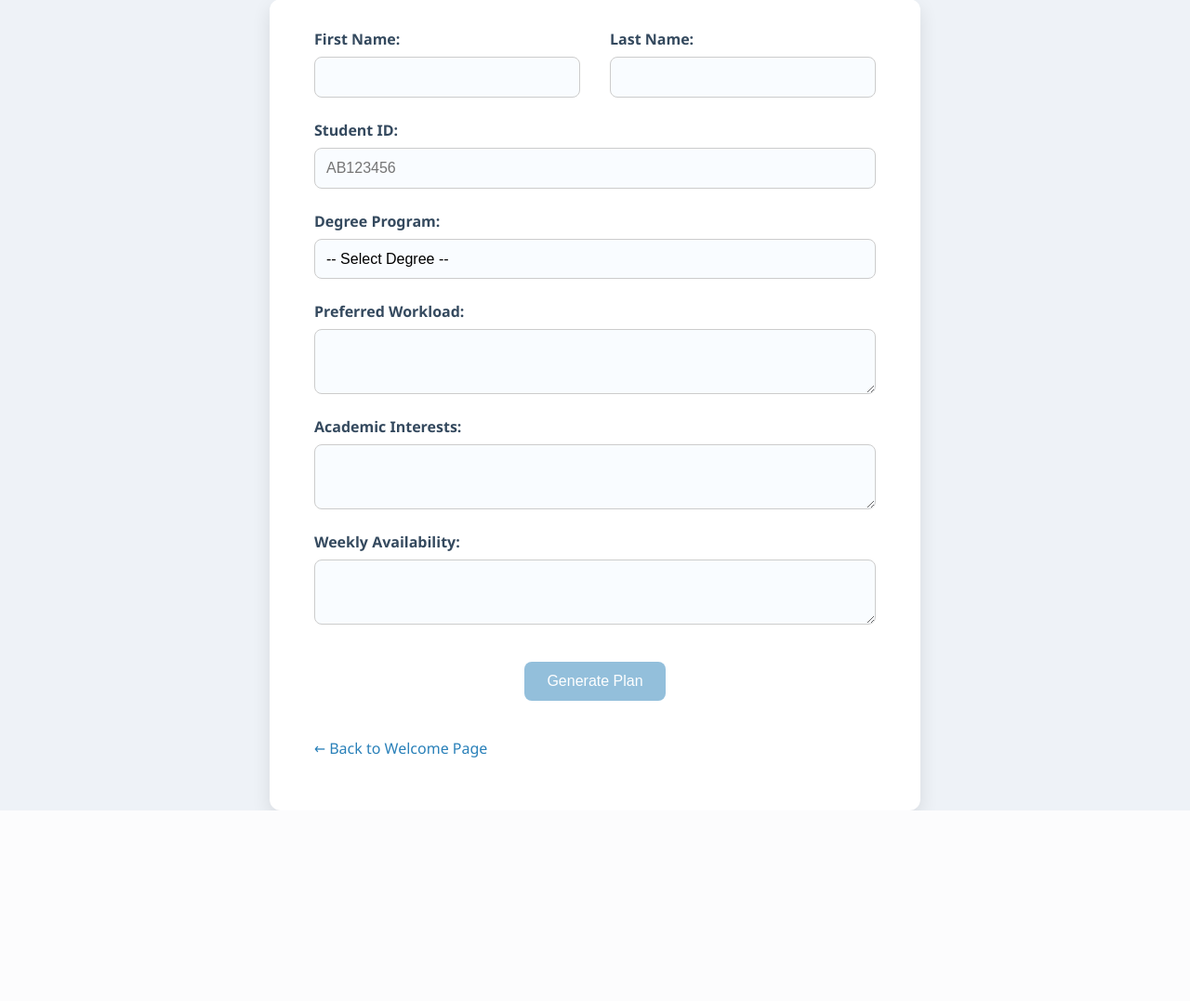
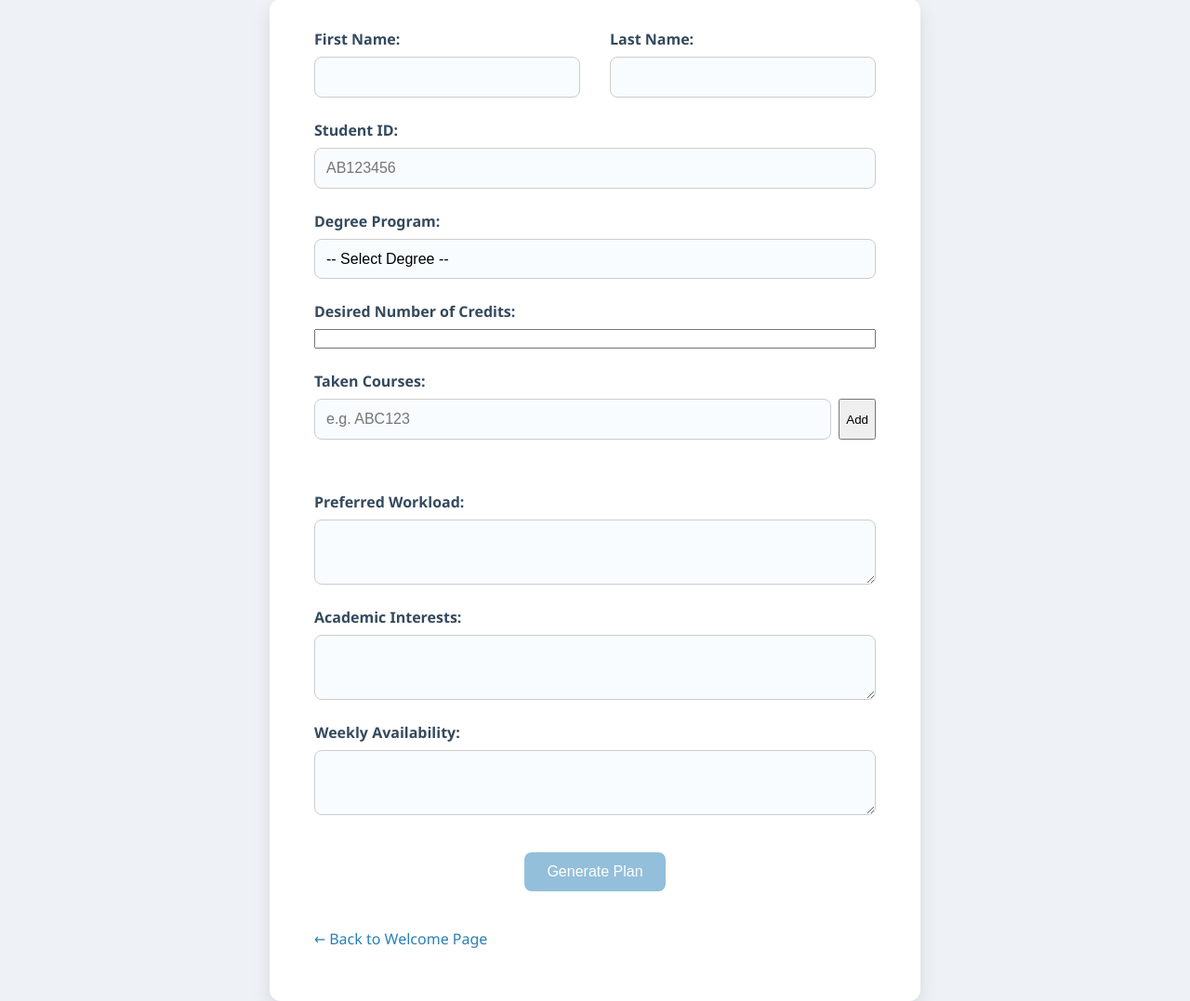
Before and after one commit to ZhannaSargsyan/Student-Course-Planner-, a Flask app: template frontend-python/templates/index.html in a window 1280 px wide. Shown: the part 33-1110 px from the top of the page at 93% size. Before the commit the page ends 905 px from the top, so only its background shows below. Run offline with Flask 3, Linux system fonts and the light colour scheme; the template is opened without the code that fills it, so the values that code supplies are empty.

Commit message:
Added Taken Courses and Desired Number of Credits and their scripts

```diff
--- a/frontend-python/app.py
+++ b/frontend-python/app.py
@@ -1,5 +1,6 @@
 from flask import Flask, render_template, request
 import requests
+import re
 import bleach
 
 app = Flask(__name__)
@@ -36,8 +37,16 @@ def followup():
 
 @app.route('/plan', methods=['POST'])
 def plan():
-    fields = ['name', 'surname', 'student_id', 'degree', 'workload', 'interests', 'availability']
+    fields = ['name', 'surname', 'student_id', 'degree', 'workload', 'interests', 'availability', 'credits', 'taken_courses']
     cleaned_data = {f: bleach.clean(request.form[f]) for f in fields}
+
+    try:
+        desired_credits = float(cleaned_data['credits'])
+    except ValueError:
+        desired_credits = 0
+
+    taken_courses = [ code.strip().upper() for code in cleaned_data['taken_courses'].split(',') if code.strip() ]
+    valid_course_codes = [code for code in taken_courses if re.match(r'^[A-Z]{1,3}[0-9]{3}$', code)]
 
    # Build payload to match Java backend DTO
     payload = {
@@ -48,7 +57,10 @@ def plan():
         "preferredWorkload": cleaned_data['workload'],
         "academicInterests": cleaned_data['interests'],
         "weeklyAvailability": cleaned_data['availability'],
+        "desiredCredits": desired_credits,
+        "takenCourses": valid_course_codes
     }
+    print(payload)
 
     # Send to Java backend
     response = requests.post("http://localhost:8080/api/plan/preview", json=payload)
--- a/frontend-python/static/styles.css
+++ b/frontend-python/static/styles.css
@@ -231,3 +231,25 @@ a:hover {
 .followup-form input[type="submit"]:hover {
     background-color: #21618c;
 }
+
+.course-entry {
+    display: flex;
+    gap: 0.5rem;
+    margin-bottom: 0.5rem;
+}
+
+#courseList {
+    list-style: none;
+    padding-left: 0;
+    margin-top: 0.5rem;
+}
+
+#courseList li {
+    background-color: #eef2f7;
+    padding: 0.4rem 0.6rem;
+    border-radius: 6px;
+    margin-bottom: 0.3rem;
+    display: flex;
+    justify-content: space-between;
+    align-items: center;
+}
--- a/frontend-python/templates/index.html
+++ b/frontend-python/templates/index.html
@@ -58,7 +58,24 @@
                     <option value="MPH"> Master of Public Health </option>
                     <option value="MAMJ"> Master of Arts in Multiplatform Journalism </option>
                 </select>
+            </div>
+        </div>
+	        <div class="form-row">
+            <div class="form-group">
+                <label for="credits">Desired Number of Credits:</label>
+                <input type="number" step="0.5" name="credits" id="credits" min="0" max="9" required>
+            </div>
+        </div>
 
+        <div class="form-row">
+            <div class="form-group">
+                <label for="courseInput">Taken Courses:</label>
+                <div class="course-entry">
+                    <input type="text" id="courseInput" placeholder="e.g. ABC123">
+                    <button type="button" id="addCourse">Add</button>
+                </div>
+                <ul id="courseList"></ul>
+                <input type="hidden" name="taken_courses" id="takenCourses">
             </div>
         </div>
 
@@ -122,6 +139,52 @@
         // Initial check
         checkFormValidity();
     </script>
+        <script>
+        const addBtn = document.getElementById("addCourse");
+        const courseInput = document.getElementById("courseInput");
+        const courseList = document.getElementById("courseList");
+        const takenCoursesField = document.getElementById("takenCourses");
 
+        const courses = [];
+
+        function addCourse() {
+            const value = courseInput.value.trim().toUpperCase();
+            if (value && !courses.includes(value)) {
+                courses.push(value);
+
+                const li = document.createElement("li");
+                li.textContent = value;
+
+                const removeBtn = document.createElement("button");
+                removeBtn.textContent = "✕";
+                removeBtn.style.marginLeft = "10px";
+                removeBtn.onclick = () => {
+                    courseList.removeChild(li);
+                    const index = courses.indexOf(value);
+                    if (index > -1) courses.splice(index, 1);
+                    updateHiddenField();
+                };
+
+                li.appendChild(removeBtn);
+                courseList.appendChild(li);
+                updateHiddenField();
+                courseInput.value = "";
+            }
+        }
+
+        function updateHiddenField() {
+            takenCoursesField.value = courses.join(",");
+        }
+
+        addBtn.addEventListener("click", addCourse);
+
+        // ⏎ Trigger "Add" when pressing Enter in the input
+        courseInput.addEventListener("keypress", function (e) {
+            if (e.key === "Enter") {
+                e.preventDefault(); // prevent form submission
+                addCourse();
+            }
+        });
+    </script>
 </body>
 </html>
```
Also changed, not shown: 1 other file.
